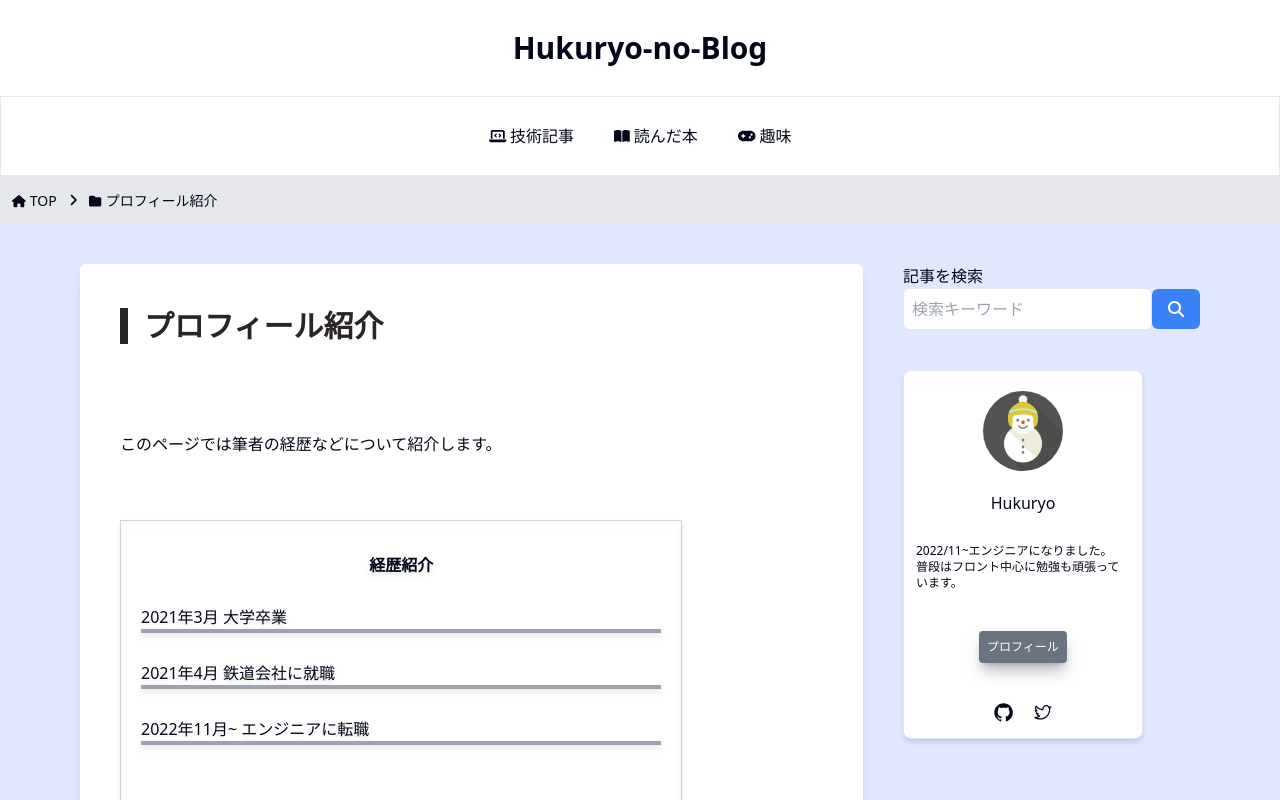
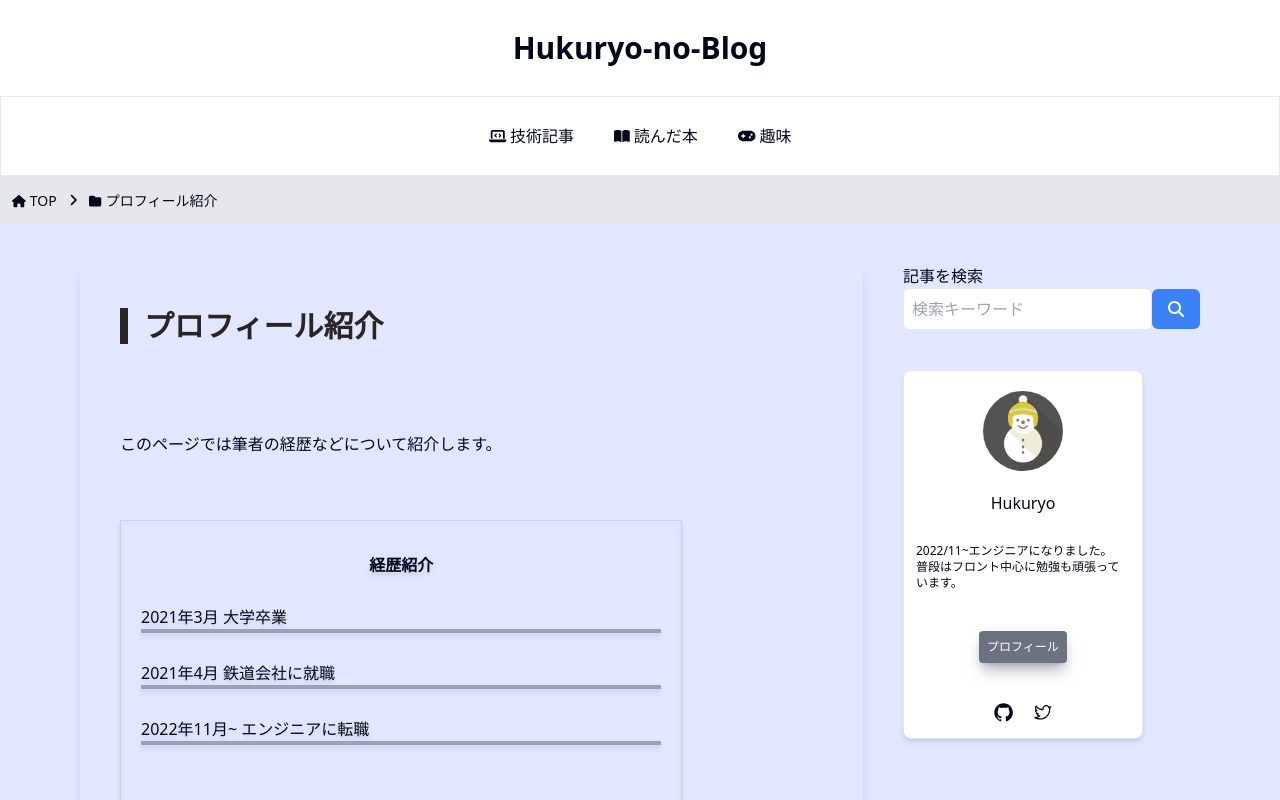
Before and after one commit to hukuryo/Hukuryo-Blog-v2, a Next.js app: page /profile in a window 1280 px wide. Shown: the top 800 px of the page. Built offline with nearby package versions, Linux system fonts and the light colour scheme.

Commit message:
✨ edit: ダークモードUIを適用

```diff
--- a/app/components/Footer.tsx
+++ b/app/components/Footer.tsx
@@ -3,7 +3,7 @@ import Link from "next/link";
 
 export function Footer() {
   return (
-    <footer className="py-7 bg-white shadow-lg dark:bg-gray-800">
+    <footer className="py-7 shadow-lg">
       <div className="w-full px-10 sm:px-32 mx-auto max-w-8xl">
         <div className="grid gap-12 grid-cols-3 lg:gap-12">
           <div>
--- a/app/components/FooterForm.tsx
+++ b/app/components/FooterForm.tsx
@@ -3,7 +3,7 @@ export function FooterForm() {
     <div className="mt-32 w-full">
       <p className="font-bold mb-7 border-b-8">お問い合わせはこちらから</p>
       <div className="max-w-[100%] mx-auto">
-        <form className="bg-white shadow-md rounded px-8 pt-6 pb-8 mb-5">
+        <form className=" shadow-md rounded px-8 pt-6 pb-8 mb-5">
           <div className="mb-4">
             <label className="block text-gray-700 text-sm font-bold mb-2">
               お名前
--- a/app/components/Recommendation.tsx
+++ b/app/components/Recommendation.tsx
@@ -16,7 +16,7 @@ export const Recommendation: React.FC<ArticleProps> = ({ articles, pass }) => {
         {articles.map((article) => (
           <ul
             key={article.id}
-            className="bg-white rounded-md shadow-md hover:shadow-lg"
+            className="rounded-md shadow-md hover:shadow-lg"
           >
             <li className="px-4 pb-2">
               <Link href={`/${pass}/${article.id}`} legacyBehavior>
--- a/app/layout.tsx
+++ b/app/layout.tsx
@@ -3,6 +3,7 @@ import "./globals.css";
 import { Footer } from "./components/Footer";
 import { ScrollUp } from "./components/ScrollUp";
 import { Header } from "./components/Header";
+import { ThemeProvider } from "./components/ui/theme-provider";
 
 export const metadata: Metadata = {
   title: "Hukuryo-no-Blog",
@@ -17,10 +18,17 @@ export default function RootLayout({
   return (
     <html lang="ja">
       <body>
+        <ThemeProvider
+            attribute="class"
+            defaultTheme="system"
+            enableSystem
+            disableTransitionOnChange
+        >
         <Header />
         {children}
         <ScrollUp />
         <Footer />
+        </ThemeProvider>
       </body>
     </html>
   );
--- a/app/page.tsx
+++ b/app/page.tsx
@@ -11,10 +11,10 @@ export const metadata: Metadata = {
 export default function Home() {
   return (
     <>
-      <main className="pt-10 sm:px-20 pb-48 bg-indigo-100 px-5">
+      <main className="pt-10 sm:px-20 pb-4 px-5">
         <div className="flex flex-row-reverse">
           <SideBar />
-          <div className="w-full bg-white px-10 py-5 pb-10 shadow-lg rounded-md">
+          <div className="w-full px-10 py-5 pb-10 shadow-lg rounded-md">
             <PageTitle title={"トップページ"} />
             <p className="mt-16">Hukuryo-no-Blogへようこそ！</p>
             <p className="mt-8">
@@ -25,7 +25,7 @@ export default function Home() {
               このブログは以下の技術スタックで作られています。
             </p>
             <div className="mt-10">
-              <div className="border max-w-md border-slate-300 rounded-md shadow-md sm:w-4/5 px-5 pt-8 pb-6 mb-10 bg-white dark:bg-gray-800 text-gray-800 dark:text-white">
+              <div className="border max-w-md border-slate-300 rounded-md shadow-md sm:w-4/5 px-5 pt-8 pb-6 mb-10 text-gray-800 dark:text-white">
                 <p className="text-2xl font-semibold mb-7">技術スタック</p>
                 <ul className="list-disc pl-5">
                   <li className="mb-3">Next.js</li>
--- a/app/profile/page.tsx
+++ b/app/profile/page.tsx
@@ -20,7 +20,7 @@ export default function profile() {
       <main className="pt-10 sm:px-20 pb-48 bg-indigo-100 px-5">
         <div className="flex flex-row-reverse">
           <SideBar />
-          <div className="w-full bg-white px-10 py-5 pb-10 shadow-lg rounded-md">
+          <div className="w-full px-10 py-5 pb-10 shadow-lg rounded-md">
             <PageTitle title={"プロフィール紹介"} />
             <p className="mt-16">
               このページでは筆者の経歴などについて紹介します。
```
